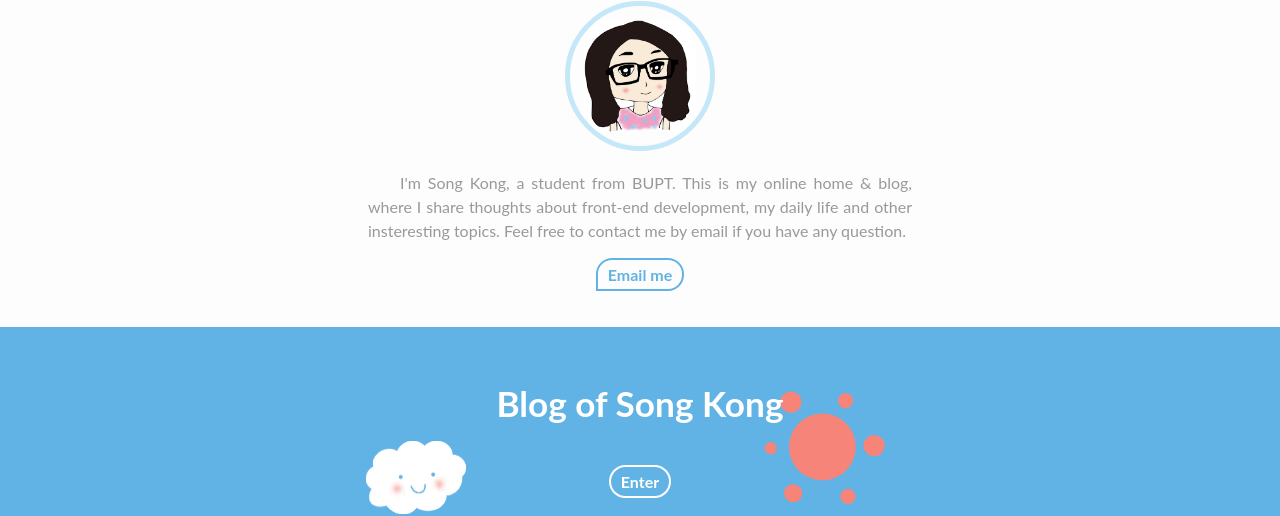
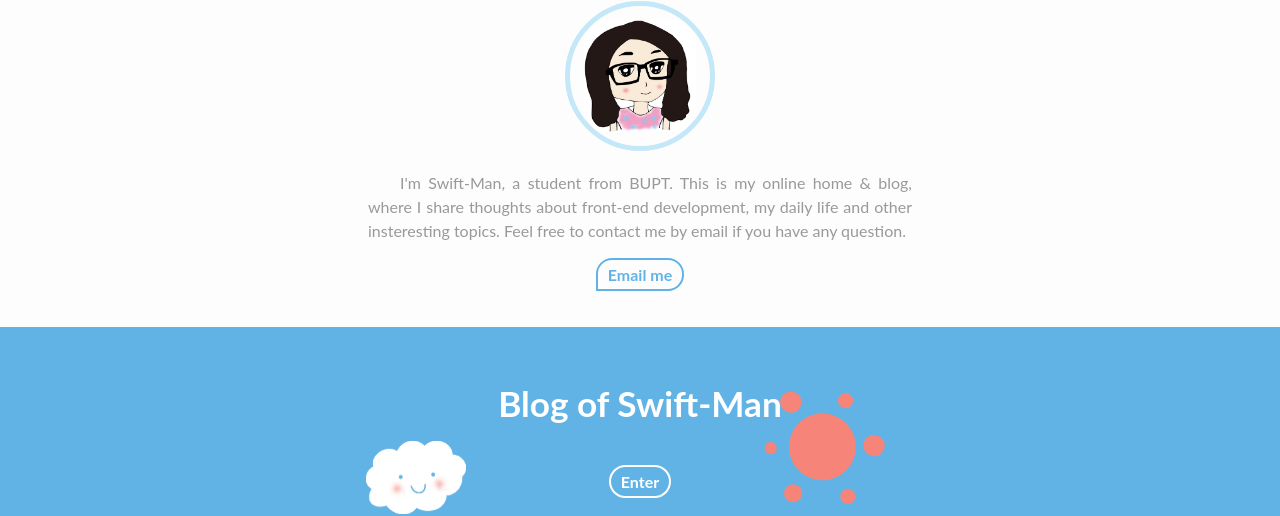
Before and after one commit to KimSeung-Jin/jiniopening.github.io, a Jekyll site: the page built from index.html, in a window 1280 px wide and 900 px high, scrolled down 396 px. Shown: the part 87-603 px from the top of the window. Built offline with Jekyll 4.4.1, drawn with Linux system fonts in a browser that asks for light colours; comment, search, counter and statistics services are not loaded; some of the changed text lies outside the part shown.

Commit message:
Update _config.yml

```diff
--- a/_config.yml
+++ b/_config.yml
@@ -1,8 +1,8 @@
 #Site
-title: 水榭清松-Song Kong
-description: This is Song' home.
+title: Swift-Man
+description: This is Swift-Man' home.
 logo: favicon.png
-url: kongsong.me
+#url: kongsong.me
 rss_url: /feed.xml
 
 # Jekyll
@@ -21,29 +21,29 @@
 
 # Comment
 comment:
-  disqus: kongsong
+  disqus: Swift-Man
   # duoshuo: kongsong
   # youyan: 2122392
   laibili: MTAyMC8yODgzNC81NDA0
 
 # Website analytics
-google_analytics: UA-82494501-1
-baidu_analytics: 5b31ffbbdc6cff18727f3adf75a03777    #from //hm.baidu.com/hm.js?***
+#google_analytics: UA-82494501-1
+#baidu_analytics: 5b31ffbbdc6cff18727f3adf75a03777    #from //hm.baidu.com/hm.js?***
 
 # Author information:
 author:
   #resume: /resume
-  name: Song Kong     #the name of Blog section
-  about_me: I'm Song Kong, a student from BUPT. This is my online home & blog, where I share thoughts about front-end development, my daily life and other insteresting topics. Feel free to contact me by email if you have any question.
+  name: Swift-Man     #the name of Blog section
+  about_me: I'm Swift-Man, a student from BUPT. This is my online home & blog, where I share thoughts about front-end development, my daily life and other insteresting topics. Feel free to contact me by email if you have any question.
 
 # Social Links
-email:               hi@kongsong.me
+email:               jiniopening@naver.com
 #google.plus:        username
 #twitter:            username
-facebook:            kongsong
-github:              songkong
-stackoverflow:      6438519/song-kong   #from a "http://stackoverflow.com/users/123456/username" link
-linkedin:           kongsong
+#facebook:            kongsong
+#github:              songkong
+#stackoverflow:      6438519/song-kong   #from a "http://stackoverflow.com/users/123456/username" link
+#linkedin:           kongsong
 #xing:              username
 #instagram:          username
 #lastfm:            username
```
